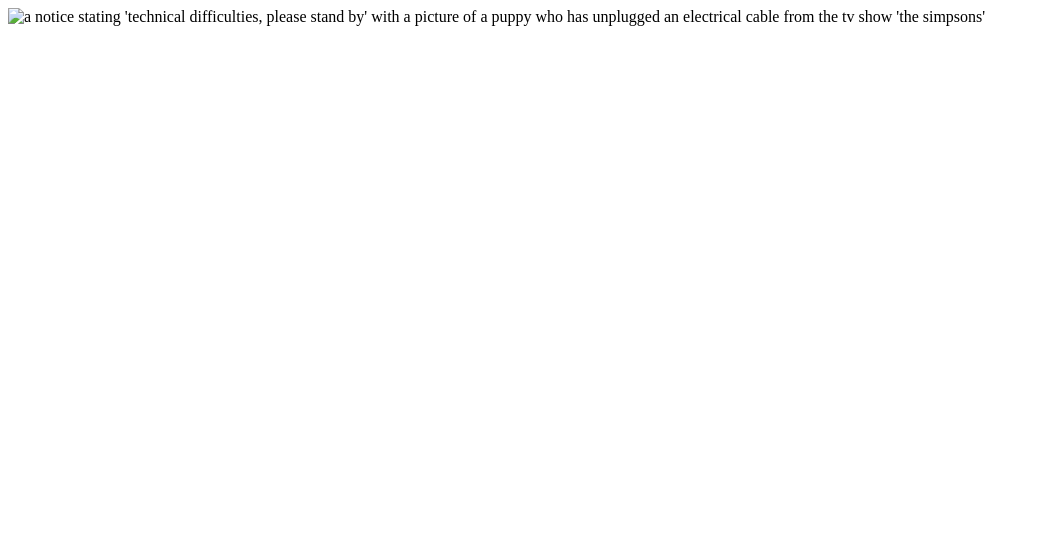
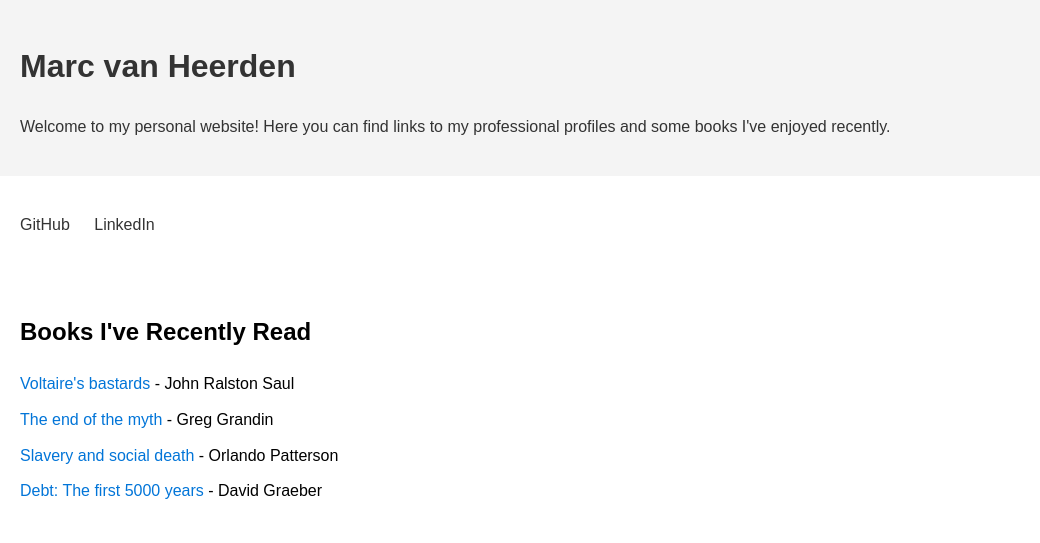
Before and after one commit to marcvanheerden/marcvanheerdencom, a website: page www/index.html in a window 1280 px wide. Shown: the whole page, without its empty margins (0-1040 px from the left). Drawn offline with Linux system fonts and the light colour scheme.

Commit message:
move experimentation space and create small personal page

```diff
--- a/www/index.html
+++ b/www/index.html
@@ -1,12 +1,30 @@
 <!DOCTYPE html>
-<html>
-  <head>
-    <meta charset="utf-8">
-    <title>Welcome to marcvanheerden.com</title>
-  </head>
-  <body>
-    <noscript>This page contains webassembly and javascript content, please enable javascript in your browser.</noscript>
-    <script src="./bootstrap.js"></script>
-    <img src="img/technicaldiff.jpg" alt="a notice stating 'technical difficulties, please stand by' with a picture of a puppy who has unplugged an electrical cable from the tv show 'the simpsons'" width="500" height="600">
-  </body>
+<html lang="en">
+<head>
+    <meta charset="UTF-8">
+    <meta name="viewport" content="width=device-width, initial-scale=1.0">
+    <title>Marc van Heerden - Personal Website</title>
+    <link rel="stylesheet" href="style.css">
+</head>
+<body>
+    <header>
+        <h1>Marc van Heerden</h1>
+        <p>Welcome to my personal website! Here you can find links to my professional profiles and some books I've enjoyed recently.</p>
+    </header>
+    <nav>
+        <ul>
+            <li><a href="https://github.com/marcvanheerden" target="_blank">GitHub</a></li>
+            <li><a href="https://www.linkedin.com/in/marc-%F0%9F%A6%80-van-heerden-b9042818/" target="_blank">LinkedIn</a></li>
+        </ul>
+    </nav>
+    <section id="books">
+        <h2>Books I've Recently Read</h2>
+        <ul>
+            <li><a href="https://www.goodreads.com/book/show/6584.Voltaire_s_Bastards" target="_blank">Voltaire's bastards</a> - John Ralston Saul</li>
+            <li><a href="https://www.goodreads.com/book/show/36743029-the-end-of-the-myth" target="_blank">The end of the myth</a> - Greg Grandin</li>
+            <li><a href="https://www.goodreads.com/book/show/178680.Slavery_and_Social_Death" target="_blank">Slavery and social death</a> - Orlando Patterson</li>
+            <li><a href="https://www.goodreads.com/book/show/6617037-debt" target="_blank">Debt: The first 5000 years</a> - David Graeber</li>
+        </ul>
+    </section>
+</body>
 </html>
--- /dev/null
+++ b/www/style.css
@@ -0,0 +1,44 @@
+body {
+    font-family: Arial, sans-serif;
+    margin: 0;
+    padding: 0;
+    line-height: 1.6;
+}
+
+header, nav, section {
+    padding: 20px;
+}
+
+header {
+    background: #f4f4f4;
+    color: #333;
+}
+
+nav ul {
+    list-style: none;
+    padding: 0;
+}
+
+nav ul li {
+    display: inline;
+    margin-right: 20px;
+}
+
+nav ul li a {
+    text-decoration: none;
+    color: #333;
+}
+
+section#books ul {
+    list-style-type: none;
+    padding: 0;
+}
+
+section#books ul li {
+    margin-bottom: 10px;
+}
+
+section#books ul li a {
+    color: #0275d8;
+    text-decoration: none;
+}
```
Also changed, not shown: www/experiment.html (added, +12 -0 lines), 1 other file.
